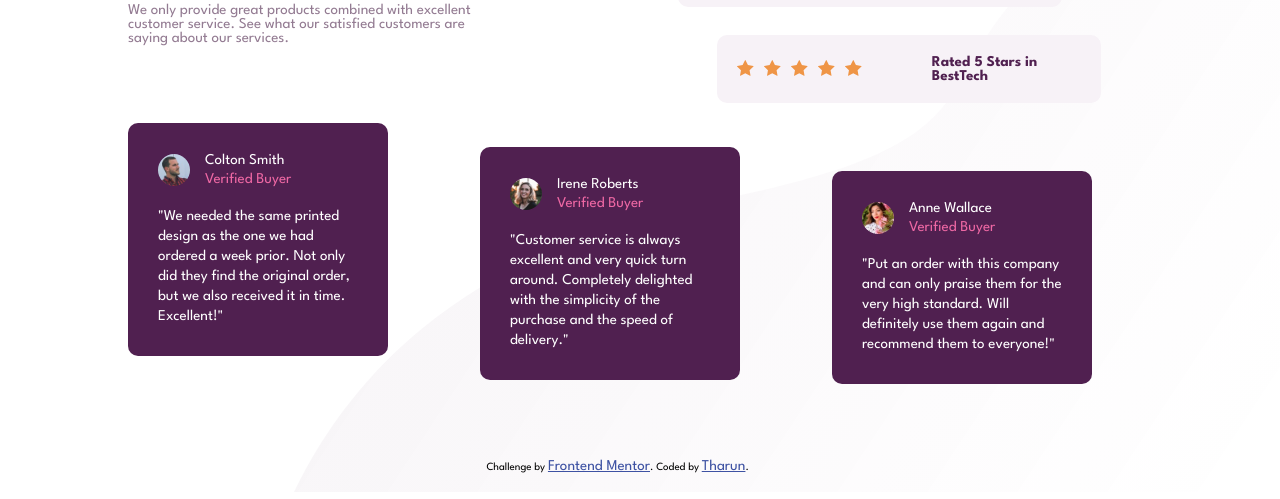
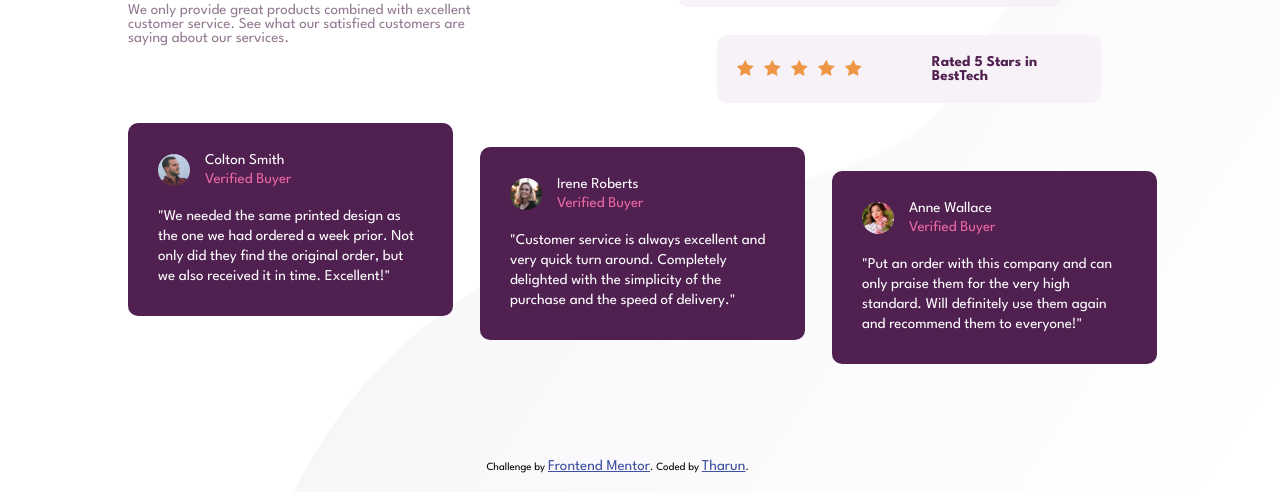
Before and after one commit to tharun-32/Social-proof-section, a plain HTML site: page index.html in a window 1280 px wide. Shown: the part 301-800 px from the top of the page. Drawn offline with Linux system fonts and the light colour scheme.

Commit message:
increase in width

```diff
--- a/styles.css
+++ b/styles.css
@@ -46,7 +46,7 @@ ul{
 }
 .testimonial-1,.testimonial-2,.testimonial-3{
     background-color: hsl(300, 43%, 22%);
-    width: 260px;
+    width: 325px;
     max-width: 100%;
     color: white;
     padding: 30px;
```
